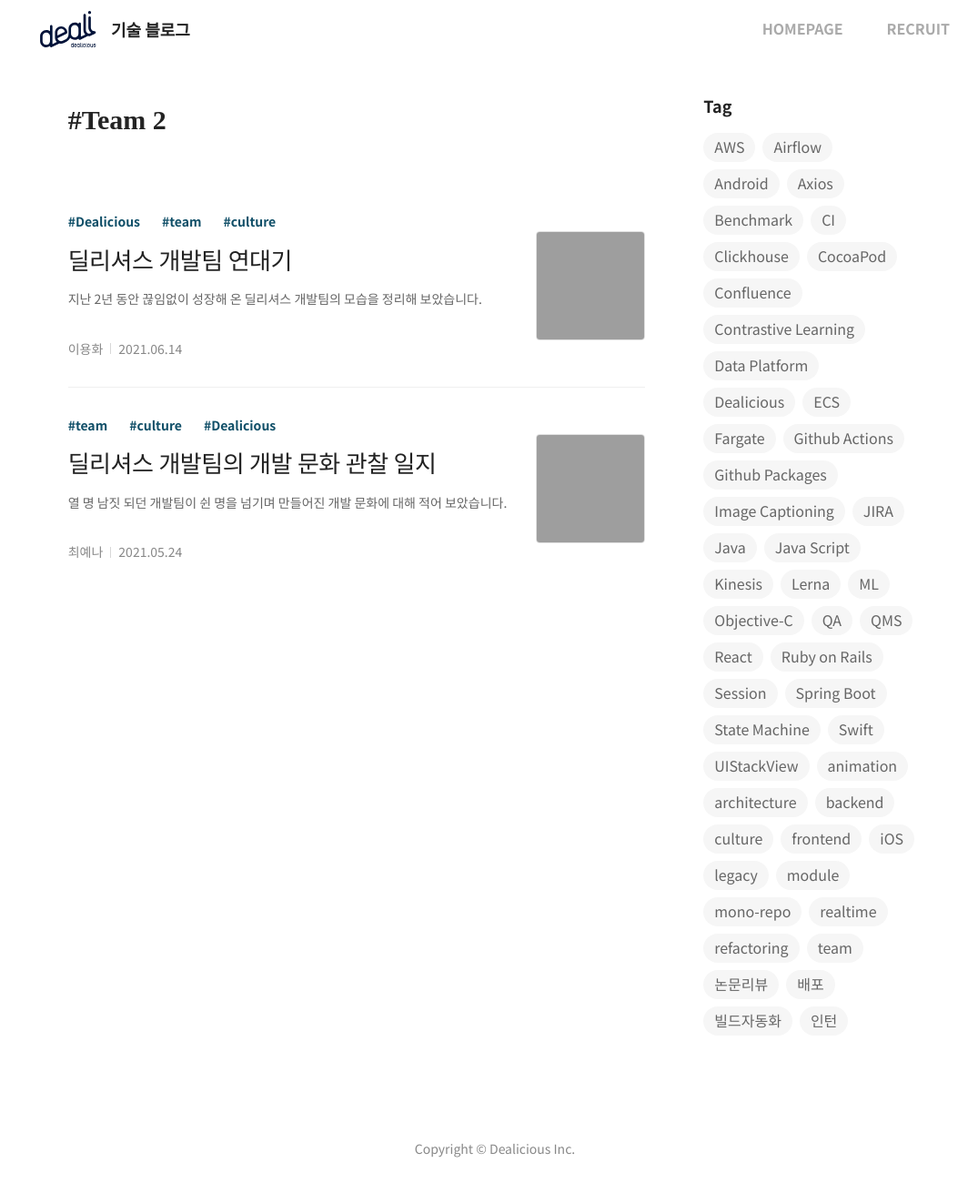
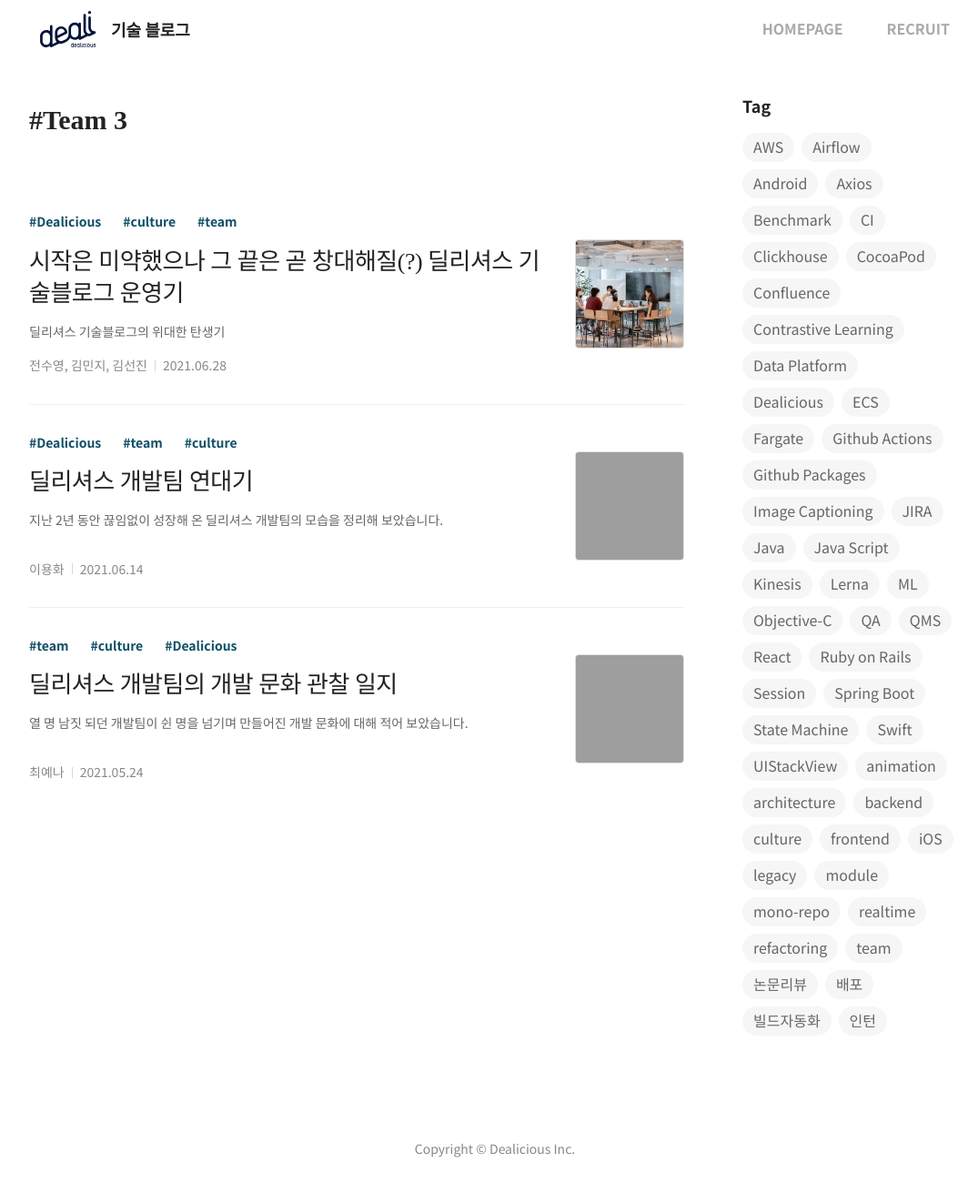
Before and after one commit to dealicious-inc/dealicious-inc.github.io, a Jekyll site: the page built from tags/team.md, in a window 1280 px wide and 1316 px high. Shown: the top 1311 px of the window at 91% size, without its empty margins (96-1171 px from the left). Built offline with Jekyll 4.4.1, drawn with Linux system fonts in a browser that asks for light colours; some web fonts are replaced; grey boxes are pictures that could not be loaded.

Commit message:
김선진, 전수영, 김민지 프로필 업로드

```diff
--- a/_data/writers.json
+++ b/_data/writers.json
@@ -113,4 +113,22 @@
     "comment": "꾸준히 쌓아가기",
     "career": "딜리셔스 백엔드 개발자"
   }
+  , "김선진" : {
+    "name": "김선진",
+    "thumbnail": "/assets/image/writers/김선진.jpeg",
+    "comment": "개발좋아맨",
+    "career": "딜리셔스 프론트엔드 개발자"
+  }
+  , "김민지" : {
+    "name": "김민지",
+    "thumbnail": "/assets/image/writers/김민지.jpg",
+    "comment": "시 쓰는 개발자",
+    "career": "딜리셔스 iOS 개발자"
+  }
+  , "전수영" : {
+    "name": "전수영",
+    "thumbnail": "/assets/image/writers/전수영.jpg",
+    "comment": "코드로 넘쳐흐르는 기술블로그 속에서 제1호 코알못을 담당하고 있습니다.",
+    "career": "딜리셔스 브랜드&커뮤니케이션 파트장"
+  }
 }
--- a/_drafts/2021-06-28-tboc-experience.md
+++ b/_posts/2021-06-28-tboc-experience.md
@@ -1,9 +1,9 @@
 ---
 layout: page
 title:  "시작은 미약했으나 그 끝은 곧 창대해질(?) 딜리셔스 기술블로그 운영기"
-writer: 전수영, 김선진, 김민지
-description: ""
-tags: []
+writer: ['전수영', '김민지',  '김선진']
+description: "딜리셔스 기술블로그의 위대한 탄생기"
+tags: ['Dealicious', 'culture', 'team']
 thumbnail: 'posts/2021-06-28-tboc-experience/03.jpeg'
 ---
 
```
Also changed, not shown: assets/image/writers/김민지.jpg (added), assets/image/writers/전수영.jpg (added), 1 other file.
